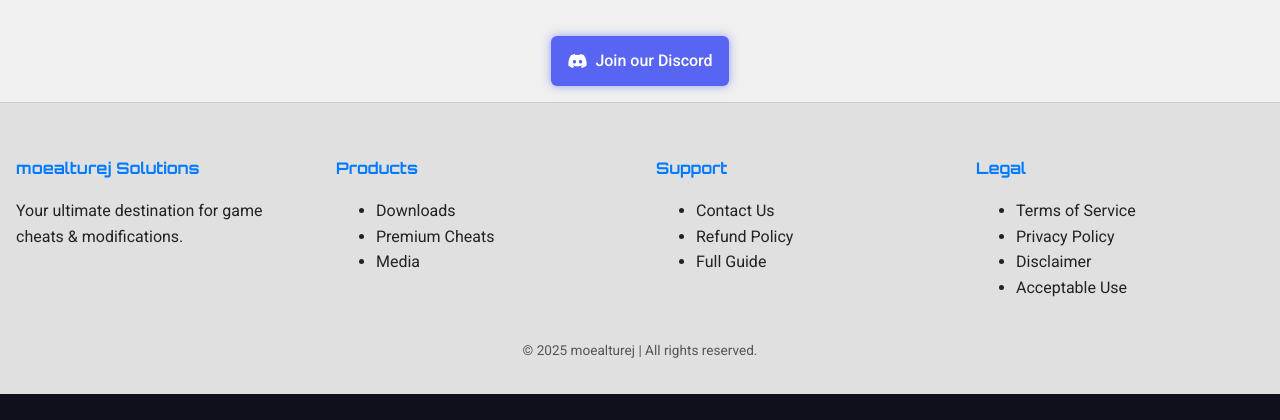
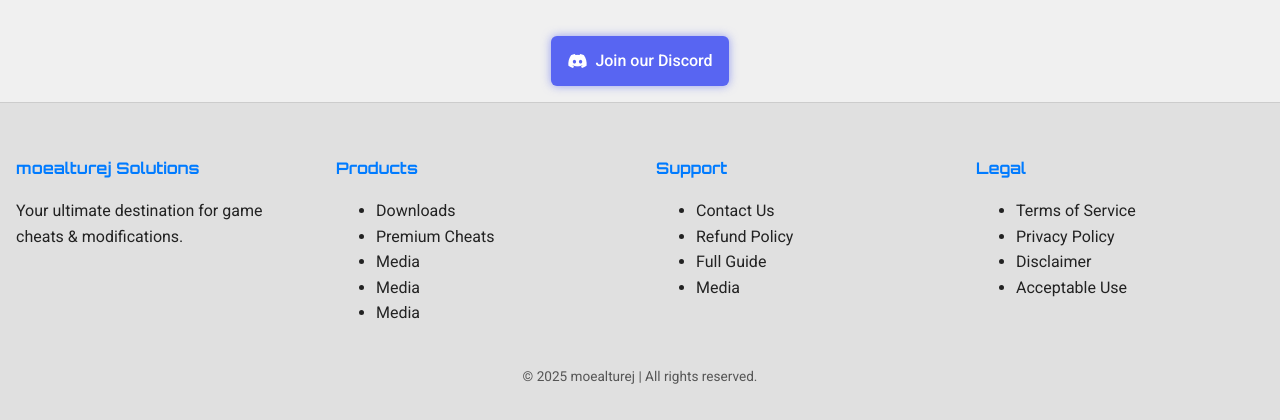
Before and after one commit to moealturej/moealturej-services, a Flask app: page / in a window 1280 px wide. Shown: the part 2638-3058 px from the top of the page. Before the commit the page ends 3032 px from the top, so only its background shows below. Run offline with Flask 3, Linux system fonts and the light colour scheme.

Commit message:
Update base.html

```diff
--- a/templates/base.html
+++ b/templates/base.html
@@ -227,6 +227,8 @@
           <li><a href="/downloads">Downloads</a></li>
           <li><a href="/store">Premium Cheats</a></li>
           <li><a href="/showcase">Media</a></li>
+          <li><a href="/submit-wallpapers">Media</a></li>
+         <li><a href="/download-wallpapers">Media</a></li>
         </ul>
       </div>
       <div>
@@ -235,6 +237,7 @@
           <li><a href="/contact">Contact Us</a></li>
           <li><a href="/refund-policy">Refund Policy</a></li>
           <li><a href="/guide">Full Guide</a></li>
+          <li><a href="/donate">Media</a></li>
         </ul>
       </div>
       <div>
```
